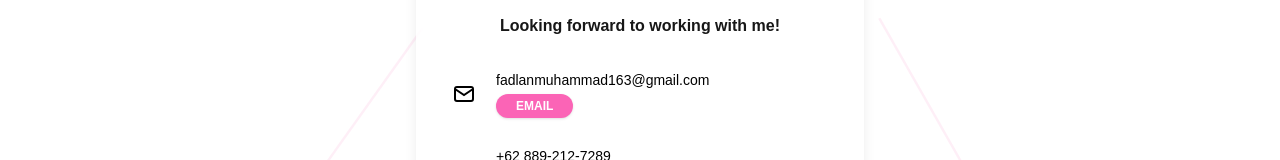
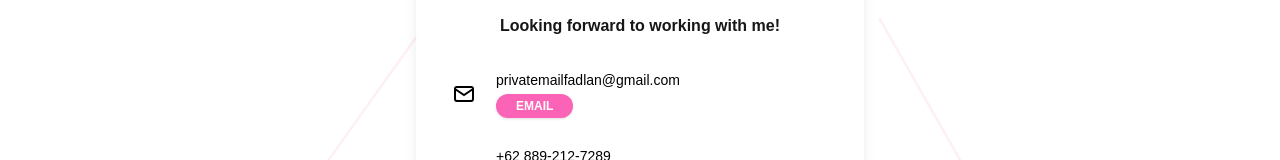
Before and after one commit to fadlanrm/my-portofolio, a Next.js app: page /contact in a window 1280 px wide. Shown: the part 295-455 px from the top of the page. Built offline with nearby package versions, Linux system fonts and the light colour scheme.

Commit message:
ganti email

```diff
--- a/app/contact/page.tsx
+++ b/app/contact/page.tsx
@@ -62,9 +62,9 @@ export default function ContactPage() {
                 <svg width="24" height="24" fill="none" viewBox="0 0 24 24"><path stroke="#000" strokeWidth="2" d="M3 7a2 2 0 0 1 2-2h14a2 2 0 0 1 2 2v10a2 2 0 0 1-2 2H5a2 2 0 0 1-2-2V7zm0 0 9 6 9-6" /></svg>
               </span>
               <div className="flex flex-col">
-                <span className="text-black text-xs sm:text-sm">fadlanmuhammad163@gmail.com</span>
+                <span className="text-black text-xs sm:text-sm">privatemailfadlan@gmail.com</span>
                 <a
-                  href="mailto:fadlanmuhammad163@gmail.com"
+                  href="mailto:privatemailfadlan@gmail.com"
                   className="inline-block mt-1 bg-pink-400 text-white text-xs px-4 sm:px-5 py-1 rounded-full font-semibold shadow hover:bg-pink-500 transition w-fit"
                 >
                   EMAIL
```
